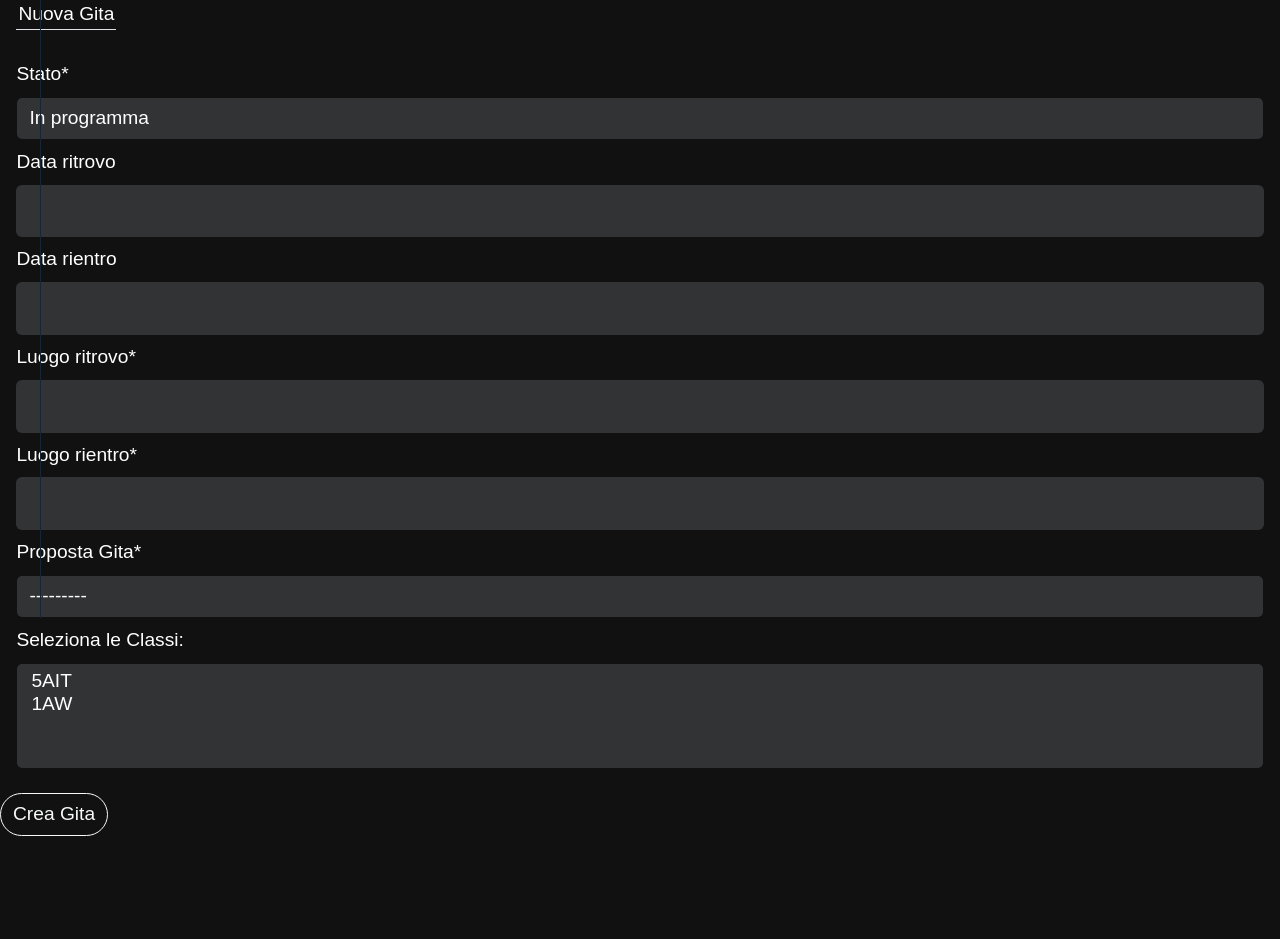
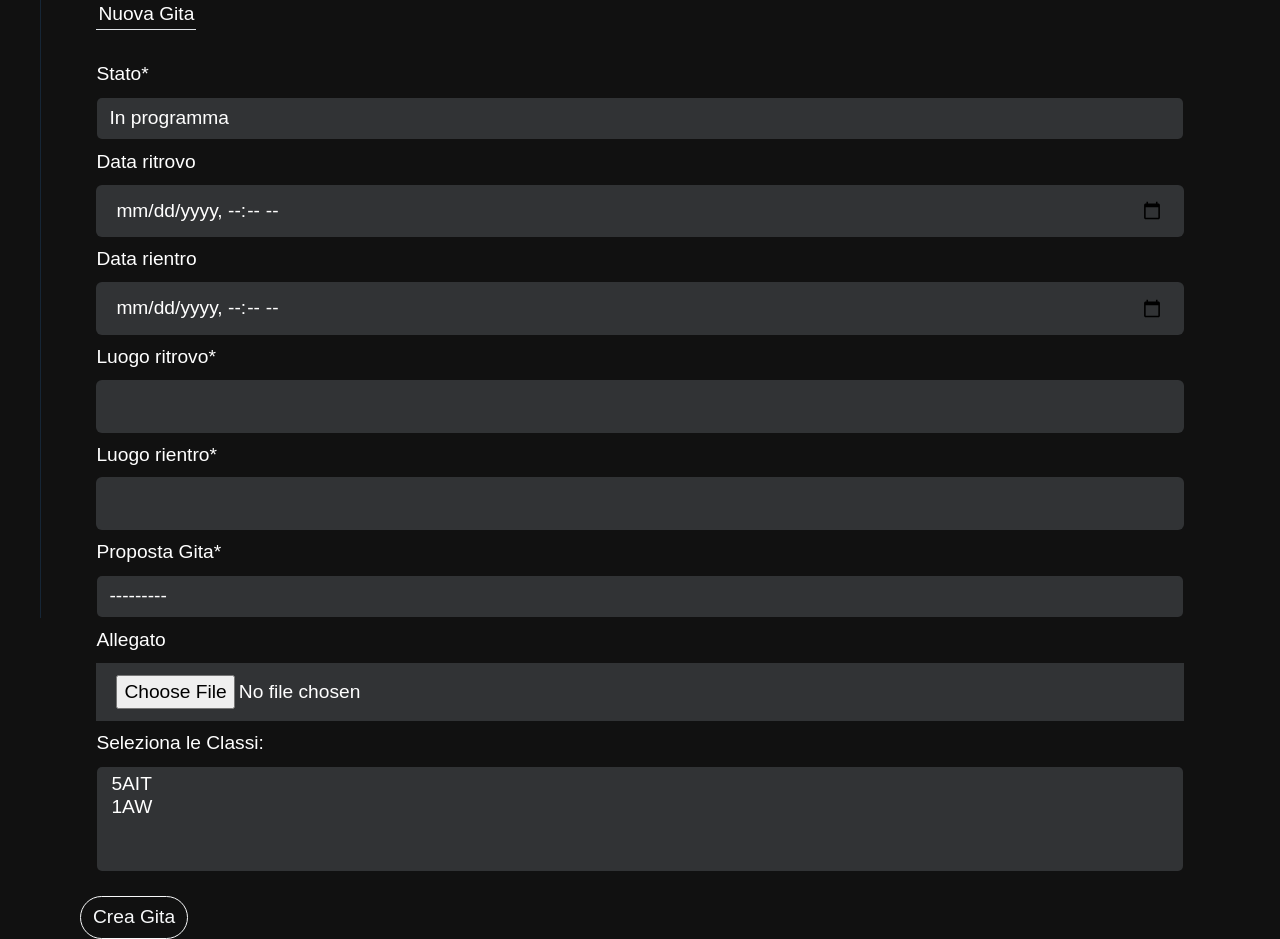
Before and after one commit to Uscite-Didattiche-2023-2024/Uscite-didattiche, a Django app: page /gita/new/ in a window 1280 px wide. Shown: the part 182-1121 px from the top of the page. Before the commit the page ends 1018 px from the top, so only its background shows below. Run offline with Django 3.2, Linux system fonts and the light colour scheme; a user stored in the database is signed in; data comes from the database, SQL or seed files in the repository; both versions use the stored data as it was after the commit; data that the repository does not hold is empty; some libraries are stand-ins or nearby versions.

Commit message:
Fixed Date in 'crispyform.css'  and added 'allegato' field

```diff
--- a/django_project/gite/forms.py
+++ b/django_project/gite/forms.py
@@ -1,7 +1,20 @@
 from django import forms
-from .models import Gita
+from .models import Gita, Proposta_Gita
 
 class GitaForm(forms.ModelForm):
     class Meta:
         model = Gita
-        fields = ['Stato', 'Data_ritrovo', 'Data_rientro', 'Luogo_ritrovo', 'Luogo_rientro', 'Proposta_Gita']
+        fields = ['Stato', 'Data_ritrovo', 'Data_rientro', 'Luogo_ritrovo', 'Luogo_rientro', 'Proposta_Gita', 'Allegato']
+        widgets = {
+            'Data_ritrovo': forms.DateTimeInput(attrs={'type': 'datetime-local'}),
+            'Data_rientro': forms.DateTimeInput(attrs={'type': 'datetime-local'}),
+        }
+
+class PropostaGitaForm(forms.ModelForm):
+    class Meta:
+        model = Proposta_Gita
+        fields = ['Titolo', 'Descrizione', 'Data', 'Posto', 'Costo', 'Stato']
+        widgets = {
+            'Data': forms.DateInput(attrs={'type': 'date'}),
+            'Costo': forms.NumberInput(attrs={'max': 30000}),
+        }
--- a/django_project/gite/models.py
+++ b/django_project/gite/models.py
@@ -41,6 +41,7 @@ class Gita(models.Model):
     Luogo_ritrovo = models.CharField(max_length=20)
     Luogo_rientro = models.CharField(max_length=20)
     Proposta_Gita = models.ForeignKey('Proposta_Gita', on_delete=models.CASCADE)
+    Allegato = models.FileField(upload_to='documenti/', blank=True, null=True)
 
     def __str__(self):
         return self.Proposta_Gita.Titolo
--- a/django_project/gite/static/css/crispyform.css
+++ b/django_project/gite/static/css/crispyform.css
@@ -13,7 +13,7 @@ fieldset {
   /* Chrome 6+, Firefox 3.6+, IE 9+, Safari 5.1+ */
 }
 
-input[type="text"] {
+input[type="text"], input[type="email"], input[type="password"], input[type="number"], input[type="file"], input[type="date"], input[type="datetime-local"] {
   width: 100%;
   padding: 12px 20px;
   margin: 8px 0;
@@ -23,34 +23,10 @@ input[type="text"] {
   color: white;
 }
 
-input[type="email"] {
-  width: 100%;
-  padding: 12px 20px;
-  margin: 8px 0;
-  box-sizing: border-box;
-  border: none;
-  background-color: #313335;
-  color: white;
-}
-
-input[type="password"] {
-  width: 100%;
-  padding: 12px 20px;
-  margin: 8px 0;
-  box-sizing: border-box;
-  border: none;
-  background-color: #313335;
-  color: white;
-}
-
-input[type="number"] {
-  width: 100%;
-  padding: 12px 20px;
-  margin: 8px 0;
-  box-sizing: border-box;
-  border: none;
-  background-color: #313335;
-  color: white;
+input[type="datetime-local"] {
+  appearance: none; /* Per rimuovere lo stile predefinito del browser */
+  -webkit-appearance: none; /* Per rimuovere lo stile predefinito su Safari e Chrome */
+  -moz-appearance: textfield; /* Per rimuovere lo stile predefinito su Firefox */
 }
 
 select {
@@ -65,11 +41,8 @@ select {
 }
 
 .margini{
-
-
   margin-left: 80px;
   margin-right: 80px
-
 }
 
 .crispy_table {
--- a/django_project/gite/templates/gite/gita_form.html
+++ b/django_project/gite/templates/gite/gita_form.html
@@ -4,8 +4,8 @@
 
 <title>Uscite Didattiche - Crea nuova gita</title>
 
-    <div class="content-section">
-        <form method="POST" id="gitaForm">
+<div class="content-section margini">
+    <form method="POST" enctype="multipart/form-data" id="gitaForm">
         {% csrf_token %}
         <fieldset class="form-group">
             <legend class="border-bottom mb-4">Nuova Gita</legend>
--- a/django_project/gite/templates/gite/proposta_gita_form.html
+++ b/django_project/gite/templates/gite/proposta_gita_form.html
@@ -1,8 +1,8 @@
 {% extends "gite/index.html" %} {% load crispy_forms_tags %} {% load static %}  {% block content %}
-<head>
+
 <title>Uscite Didattiche - Form Gite</title>
-</head>
-<div class="content-section" style="margin-left: 80px; margin-right: 80px">
+
+<div class="content-section margini">
   <form method="POST" id="propostaForm">
     {% csrf_token %}
     <fieldset class="form-group fw-bolder">
--- a/django_project/gite/views.py
+++ b/django_project/gite/views.py
@@ -21,7 +21,7 @@ from django.views.generic import (
     DeleteView,
 )
 
-from .forms import GitaForm
+from .forms import GitaForm, PropostaGitaForm
 from .models import Classe, Classe_gita, Gita, Proposta_Gita, Notifica
 
 class HomeView(TemplateView):
@@ -59,7 +59,7 @@ class Proposta_gitaListView(LoginRequiredMixin, ListView):
 
 class Proposta_gitaCreateView(LoginRequiredMixin, UserPassesTestMixin, CreateView):
     model = Proposta_Gita
-    fields = ['Titolo', 'Descrizione', 'Data', 'Posto', 'Costo', 'Stato']
+    form_class = PropostaGitaForm
     permission_required = 'gite.add_proposta_gita'
 
     def dispatch(self, request, *args, **kwargs):
@@ -90,7 +90,7 @@ class Proposta_gitaDetailView(LoginRequiredMixin, DetailView):
 
 class Proposta_gitaUpdateView(LoginRequiredMixin, UserPassesTestMixin, UpdateView):
     model = Proposta_Gita
-    fields = ['Titolo', 'Descrizione', 'Data', 'Posto', 'Costo', 'Stato']
+    form_class = PropostaGitaForm
     success_url = reverse_lazy('proposte')
     permission_required = 'gite.change_proposta_gita'
 
@@ -113,7 +113,9 @@ class Proposta_gitaUpdateView(LoginRequiredMixin, UserPassesTestMixin, UpdateVie
 
 class GitaCreateView(LoginRequiredMixin, CreateView):
     model = Gita
-    fields = ['Stato', 'Data_ritrovo', 'Data_rientro', 'Luogo_ritrovo', 'Luogo_rientro', 'Proposta_Gita']
+    form_class = GitaForm
+    template_name = 'gite/gita_form.html'
+    success_url = reverse_lazy('gite')
     permission_required = 'gite.add_gita'
 
     def dispatch(self, request, *args, **kwargs):
@@ -140,9 +142,6 @@ class GitaCreateView(LoginRequiredMixin, CreateView):
         if proposta_gita_id:
             initial['Proposta_Gita'] = proposta_gita_id
         return initial
-
-    def get_success_url(self):
-        return reverse_lazy('gite')
 
     def get_context_data(self, **kwargs):
         context = super().get_context_data(**kwargs)
@@ -213,7 +212,7 @@ class GitaUpdateView(LoginRequiredMixin, UserPassesTestMixin, UpdateView):
         return super().form_valid(form)
 
     def test_func(self):
-        proposta = self.get_object()
+        gita = self.get_object()
         return self.request.user.has_perm('gite.change_gita')
 
     def handle_no_permission(self):
```
Also changed, not shown: django_project/db.sqlite3, django_project/gite/migrations/0007_gita_allegato_alter_attività_costo_and_more.py (added). Lines whose indentation alone changed are shown as unchanged.
